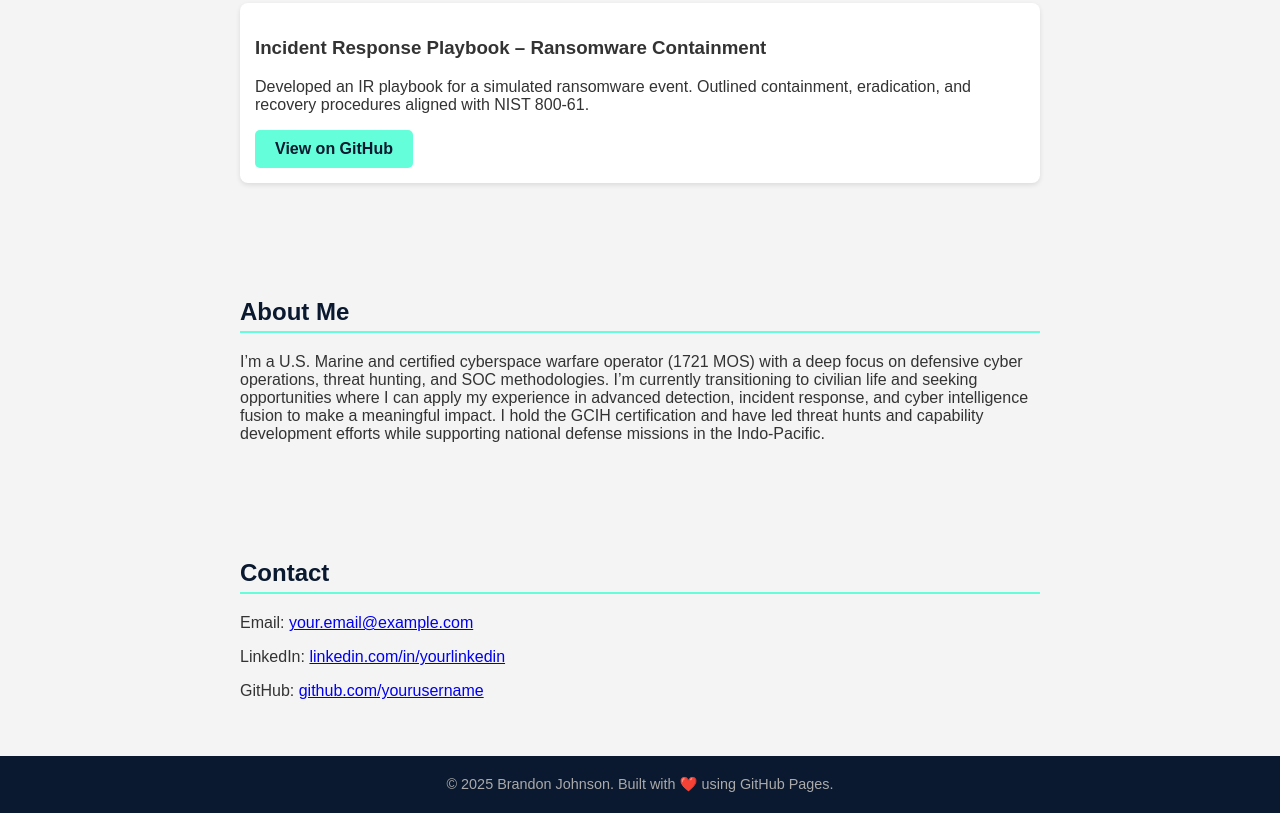
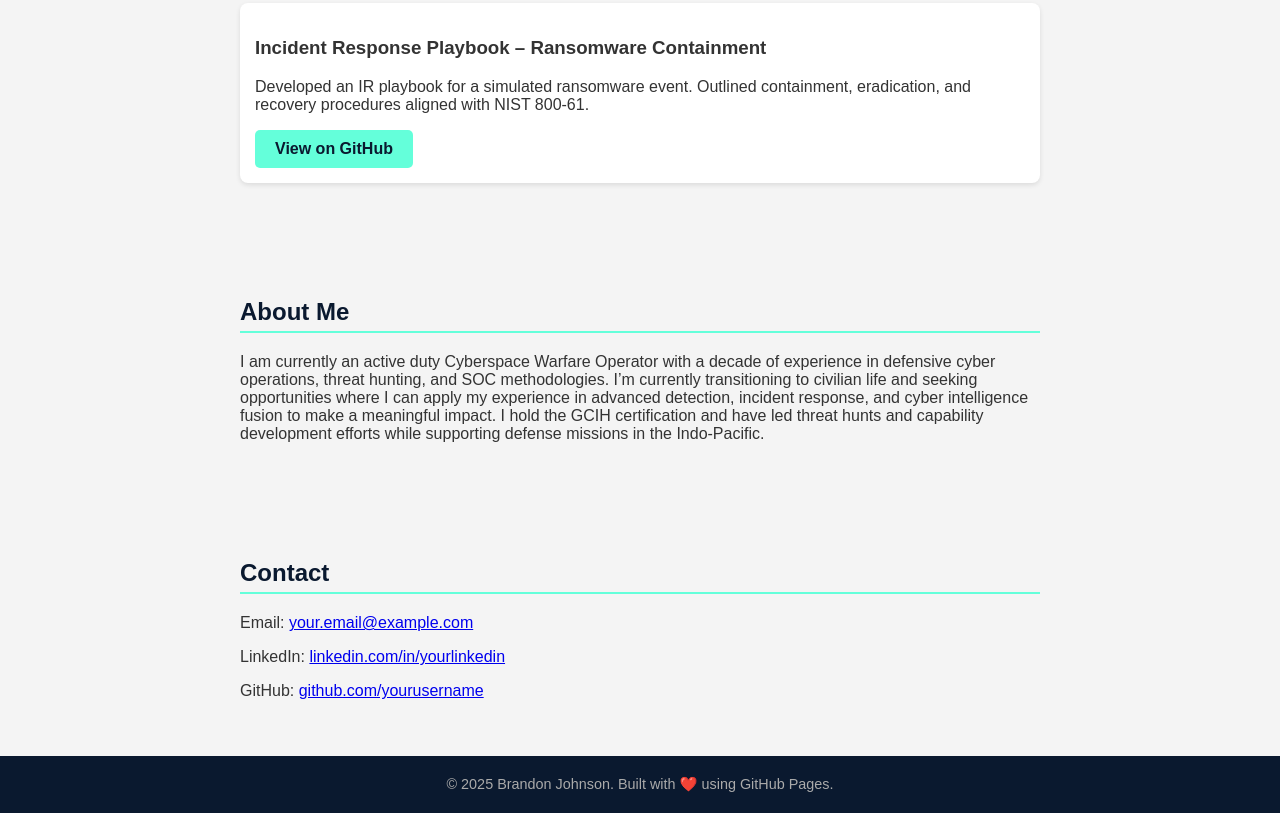
Before and after one commit to johnsbrm/johnsbrm.github.io, a plain HTML site: page index.html in a window 1280 px wide. Shown: the part 707-1520 px from the top of the page. Drawn offline with Linux system fonts and the light colour scheme.

Commit message:
index.html

```diff
--- a/index.html
+++ b/index.html
@@ -102,7 +102,7 @@
 
   <section id="about">
     <h2>About Me</h2>
-    <p>I’m a U.S. Marine and certified cyberspace warfare operator (1721 MOS) with a deep focus on defensive cyber operations, threat hunting, and SOC methodologies. I’m currently transitioning to civilian life and seeking opportunities where I can apply my experience in advanced detection, incident response, and cyber intelligence fusion to make a meaningful impact. I hold the GCIH certification and have led threat hunts and capability development efforts while supporting national defense missions in the Indo-Pacific.</p>
+    <p>I am currently an active duty Cyberspace Warfare Operator with a decade of experience in defensive cyber operations, threat hunting, and SOC methodologies. I’m currently transitioning to civilian life and seeking opportunities where I can apply my experience in advanced detection, incident response, and cyber intelligence fusion to make a meaningful impact. I hold the GCIH certification and have led threat hunts and capability development efforts while supporting defense missions in the Indo-Pacific.</p>
   </section>
 
   <section id="contact">
```
